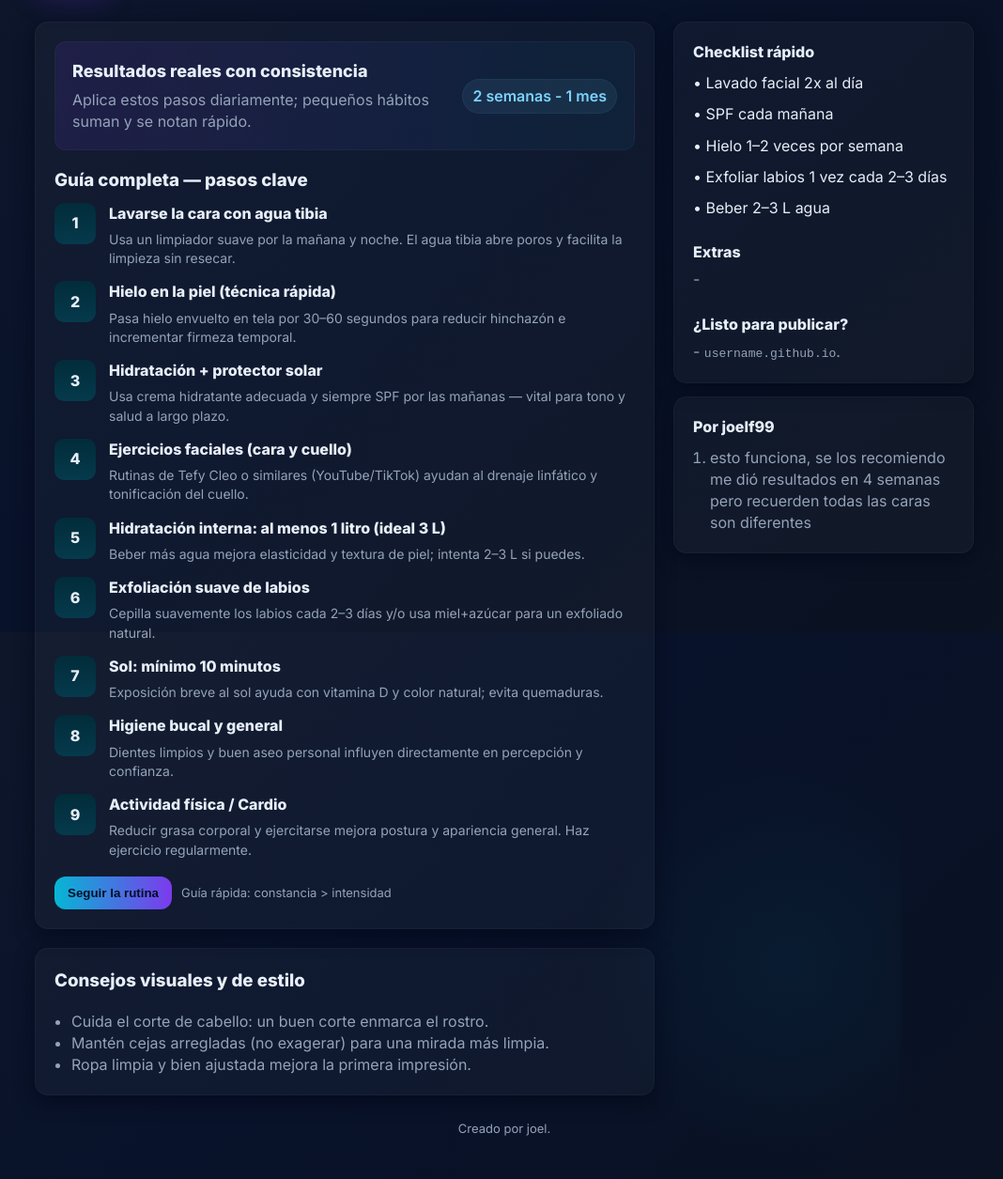
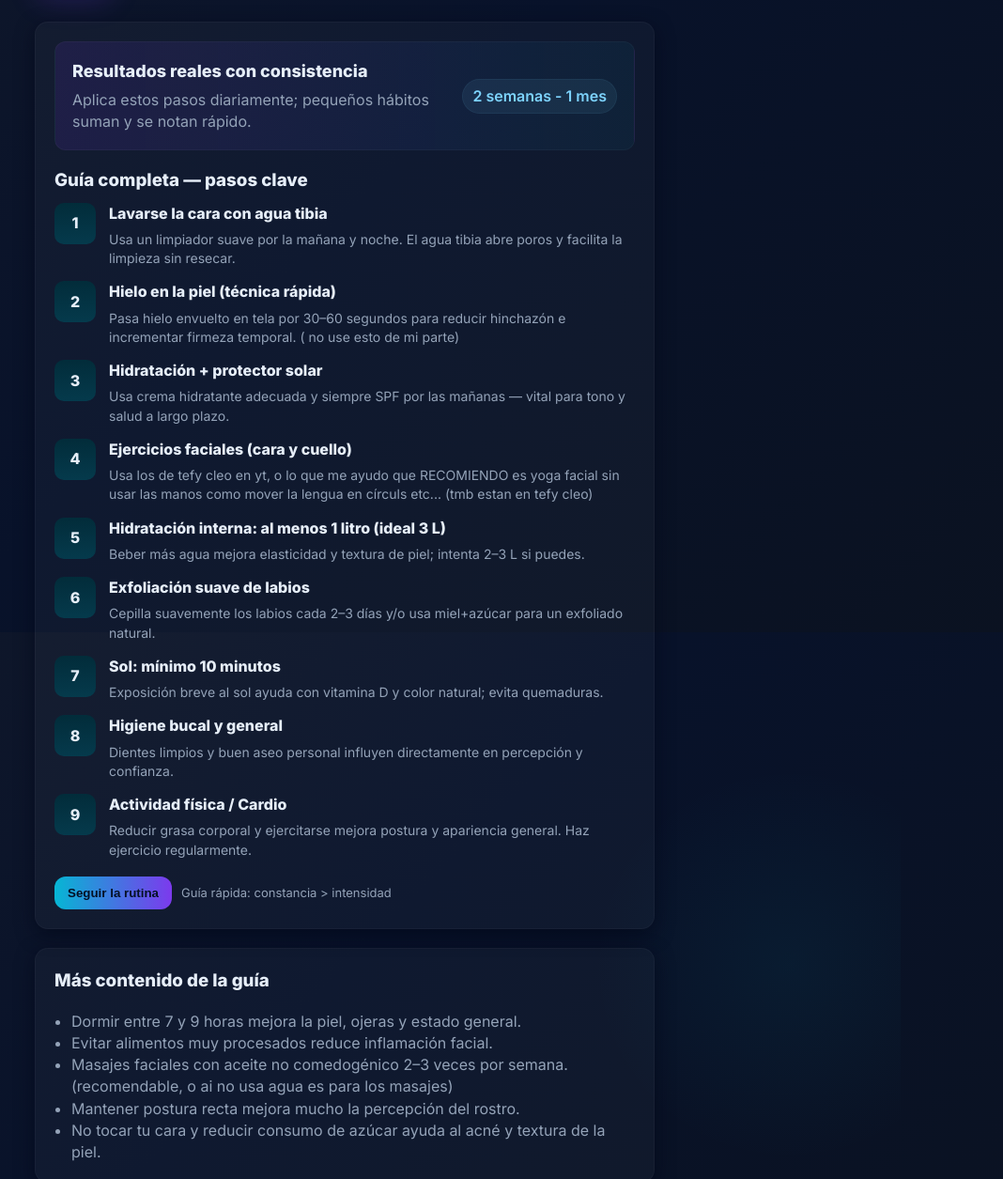
Before and after one commit to rdx222f/Looksmaxing, a plain HTML site: page index.html in a window 1280 px wide. Shown: the part 127-1382 px from the top of the page at 94% size, without its empty margins (103-1171 px from the left). Drawn offline with Linux system fonts and the light colour scheme.

Commit message:
Update index.html

```diff
--- a/index.html
+++ b/index.html
@@ -98,7 +98,7 @@
                 <div class="num">2</div>
                 <div>
                   <h3>Hielo en la piel (técnica rápida)</h3>
-                  <p>Pasa hielo envuelto en tela por 30–60 segundos para reducir hinchazón e incrementar firmeza temporal.</p>
+                  <p>Pasa hielo envuelto en tela por 30–60 segundos para reducir hinchazón e incrementar firmeza temporal. ( no use esto de mi parte)</p>
                 </div>
               </div>
 
@@ -114,7 +114,7 @@
                 <div class="num">4</div>
                 <div>
                   <h3>Ejercicios faciales (cara y cuello)</h3>
-                  <p>Rutinas de Tefy Cleo o similares (YouTube/TikTok) ayudan al drenaje linfático y tonificación del cuello.</p>
+                  <p>Usa los de tefy cleo en yt, o lo que me ayudo que RECOMIENDO es yoga facial sin usar las manos como mover la lengua en círculs etc... (tmb estan en tefy cleo)</p>
                 </div>
               </div>
 
@@ -170,54 +170,20 @@
         <div style="height:20px"></div>
 
         <div class="card">
-          <h3 style="margin-top:0">Consejos visuales y de estilo</h3>
-          <ul style="margin:10px 0 0;padding-left:18px;color:var(--muted)">
-            <li>Cuida el corte de cabello: un buen corte enmarca el rostro.</li>
-            <li>Mantén cejas arregladas (no exagerar) para una mirada más limpia.</li>
-            <li>Ropa limpia y bien ajustada mejora la primera impresión.</li>
-          </ul>
-        </div>
-
-      </main>
-
-      <aside>
-        <div class="card box">
-          <div>
-            <strong>Checklist rápido</strong>
-            <div class="tips">
-              <div>• Lavado facial 2x al día</div>
-              <div>• SPF cada mañana</div>
-              <div>• Hielo 1–2 veces por semana</div>
-              <div>• Exfoliar labios 1 vez cada 2–3 días</div>
-              <div>• Beber 2–3 L agua</div>
-            </div>
-          </div>
-
-          <div style="margin-top:12px">
-            <strong>Extras</strong>
-            <p style="margin:6px 0 0;color:var(--muted)">-</p>
-          </div>
-
-          <div style="margin-top:12px">
-            <strong>¿Listo para publicar?</strong>
-            <p style="margin:6px 0 0;color:var(--muted)">- <code>username.github.io</code>.</p>
-          </div>
-        </div>
-
-        <div style="height:14px"></div>
-
-        <div class="card">
-          <strong>Por joelf99</strong>
-          <ol style="margin:10px 0 0;padding-left:18px;color:var(--muted)">
-            <li>esto funciona, se los recomiendo me dió resultados en 4 semanas pero recuerden todas las caras son diferentes </li>
-
-          </ol>
-        </div>
+  <h3 style="margin-top:0">Más contenido de la guía</h3>
+  <ul style="margin:10px 0 0;padding-left:18px;color:var(--muted)">
+    <li>Dormir entre 7 y 9 horas mejora la piel, ojeras y estado general.</li>
+    <li>Evitar alimentos muy procesados reduce inflamación facial.</li>
+    <li>Masajes faciales con aceite no comedogénico 2–3 veces por semana. (recomendable, o ai no usa agua es para los masajes)</li>
+    <li>Mantener postura recta mejora mucho la percepción del rostro.</li>
+    <li>No tocar tu cara y reducir consumo de azúcar ayuda al acné y textura de la piel.</li>
+  </ul>
+</div>
       </aside>
     </div>
 
     <footer>
-      Creado por joel.
+      Creado por joelf99
     </footer>
   </div>
 </body>
```
